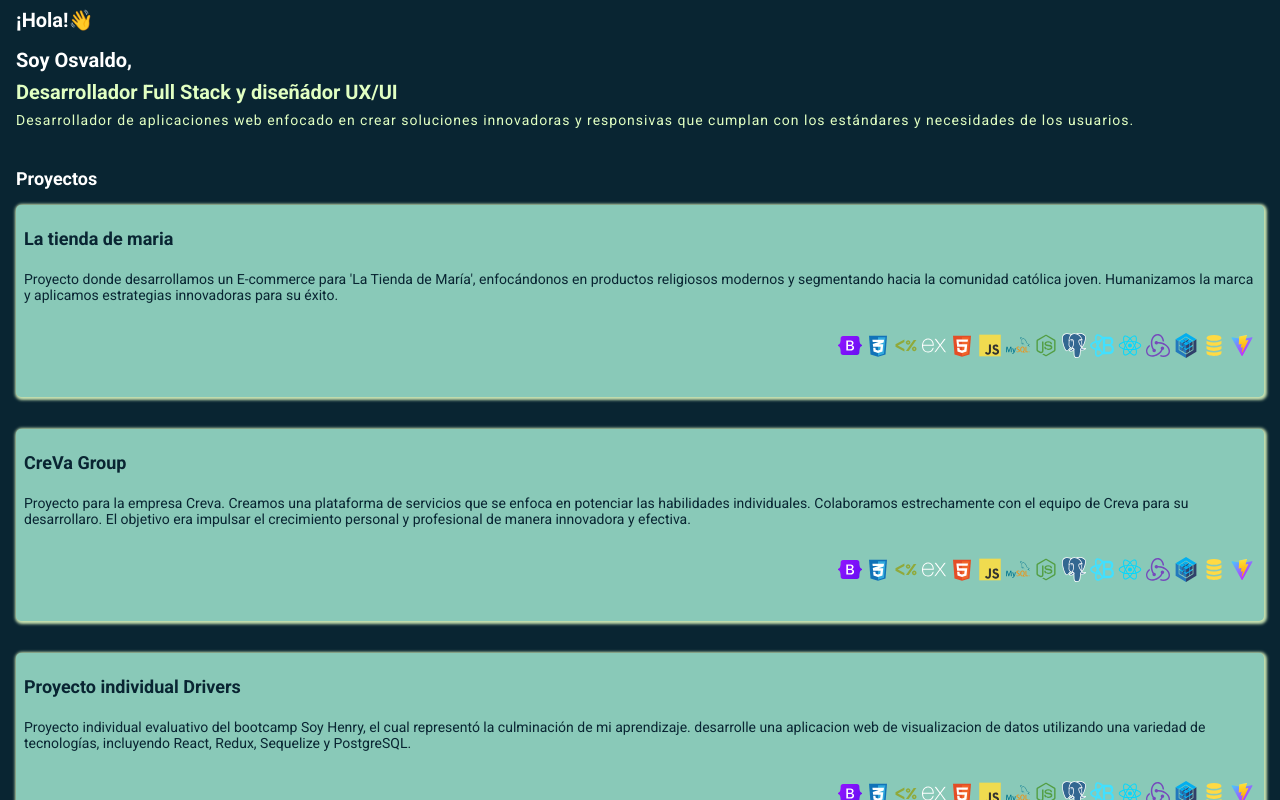
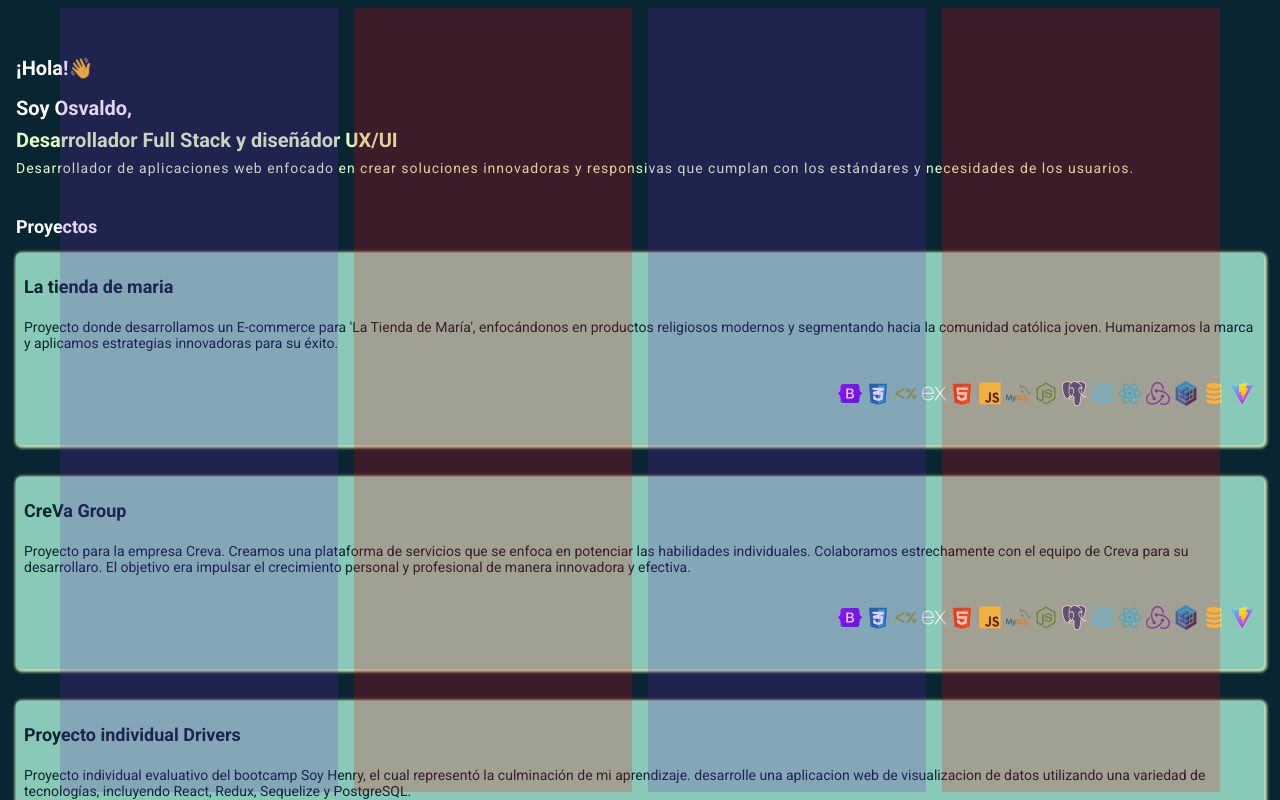
Before and after one commit to OsvaldoCorneli/portfolio, a React (Vite) app: page / in a window 1280 px wide. Shown: the top 800 px of the page. Built offline with nearby package versions, Linux system fonts and the light colour scheme.

Commit message:
Modifique margin en Hello

```diff
--- a/src/App.css
+++ b/src/App.css
@@ -6,7 +6,7 @@ body{
 
 }
 
-/* .grillas{
+.grillas{
     display: flex;
     justify-content: center;
     position: fixed;
@@ -26,4 +26,4 @@ body{
     background-color: rgba(114, 38, 185, 0.2);
     margin: 0 8px 0 8px;
     width: 22%;
-} */
+}
--- a/src/components/Hello/hello.module.css
+++ b/src/components/Hello/hello.module.css
@@ -9,7 +9,7 @@
   }
 
 .contenedor_hello{
-    margin: 8px 16px;
+    margin: 56px 16px 0 16px;
     display: flex;
     flex-direction: column;
 
```
